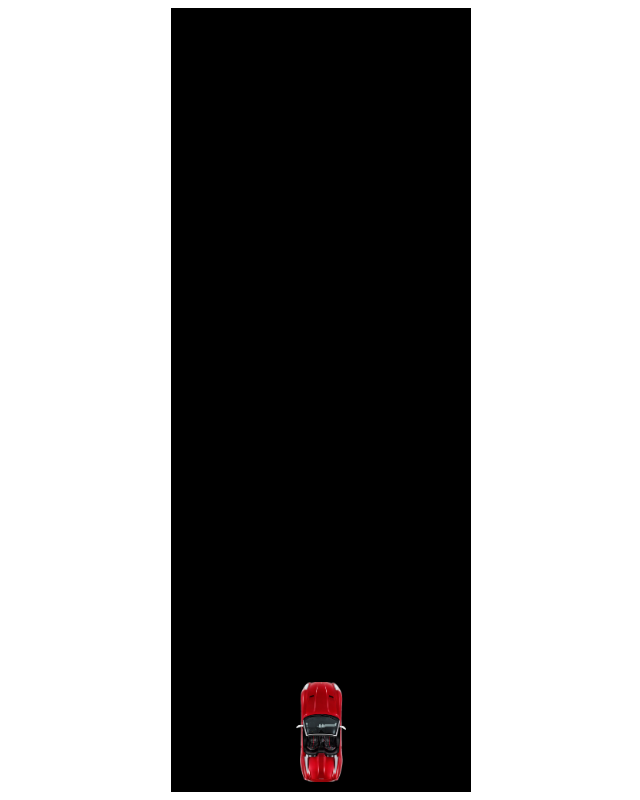
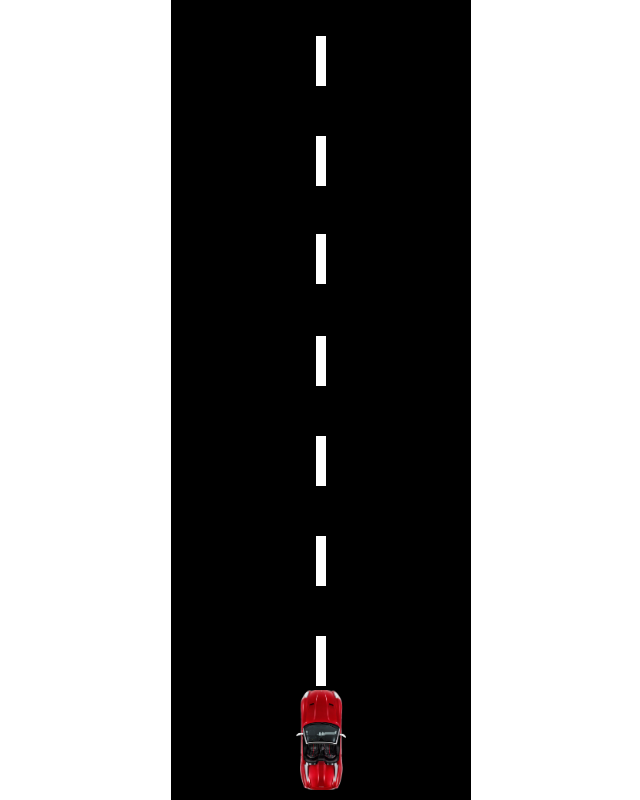
Before and after one commit to DenysAptikieiev/Need-For-JavaScript, a plain HTML site: page index.html in a window 1280 px wide. Both pictures are taken after a click on the button "Start Game". Shown: the whole page, without its empty margins (319-959 px from the left). Drawn offline with Linux system fonts and the light colour scheme.

Commit message:
added tarffic

```diff
--- a/assets/js/app.js
+++ b/assets/js/app.js
@@ -17,11 +17,58 @@ const keys = {
 const setting = {
     start: false,
     score: 0,
-    speed: 3,
+    speed: 2,
+    traffic: 3,
 }
+
+const getQuantityElements = heightElement => {
+    return Math.floor(document.documentElement.clientHeight /heightElement  + 1);
+};
+
+const moveRoad = () => {
+    let lines = document.querySelectorAll('.line');
+    lines.forEach(line => {
+        line.y += setting.speed;
+        line.style.top = `${line.y}px`;
+
+        if(line.y >= document.documentElement.clientHeight) line.y = -100;
+    });
+};
+
+const moveEnemy = () => {
+    let enemy = document.querySelectorAll('.enemy');
+    enemy.forEach(item => {
+        item.y += setting.speed / 2;
+        item.style.top = `${item.y}px`;
+        if(item.y >= document.documentElement.clientHeight) {
+            item.y = - 100 * setting.traffic;
+            item.style.left = `${Math.floor((Math.random() * (gameArea.offsetWidth - 50)))}px`;
+        }
+    });
+
+};
 
 const startGame = function() {
     start.classList.add('hide');
+
+    for (let i = 0; i < getQuantityElements(50); i++) {
+        const line = document.createElement('div');
+        line.classList.add('line');
+        line.style.top = `${(i*100)}px`;
+        line.y = i * 100;
+        gameArea.appendChild(line)
+    }
+
+    for (let i = 0; i < getQuantityElements(100 * setting.traffic); i++) {
+        const enemy = document.createElement('div');
+        enemy.classList.add('enemy');
+        enemy.y = -100 * setting.traffic * (i+1);
+        enemy.style.top = `${enemy.y}px`;
+        enemy.style.left = `${Math.floor((Math.random() * (gameArea.offsetWidth - 50)))}px`;
+        enemy.style.background = 'transparent url(assets/images/enemy2.png) center / cover no-repeat';
+        gameArea.appendChild(enemy);
+    }
+
     setting.start = true;
     gameArea.appendChild(car);
     setting.x = car.offsetLeft;
@@ -30,18 +77,19 @@ const startGame = function() {
 };
 
 const playGame = () => {
-    console.log("Play game!");
     if(setting.start) {
-        if(keys.ArrowLeft) {
+    moveRoad();
+    moveEnemy();
+        if(keys.ArrowLeft && setting.x > 0) {
             setting.x -= setting.speed;
         };
-        if(keys.ArrowRight) {
+        if(keys.ArrowRight && setting.x < gameArea.offsetWidth - car.offsetWidth) {
             setting.x += setting.speed;
         };
-        if(keys.ArrowDown) {
+        if(keys.ArrowDown && setting.y < gameArea.offsetHeight - car.offsetHeight) {
             setting.y += setting.speed;
         };
-        if(keys.ArrowUp) {
+        if(keys.ArrowUp && setting.y > 0) {
             setting.y -= setting.speed;
         };
         car.style.left = `${setting.x}px`;
--- a/assets/style/main.css
+++ b/assets/style/main.css
@@ -11,7 +11,7 @@
     overflow: hidden;
 }
 
-.red-car {
+.red-car, .enemy {
     position: absolute;
     left: 125px;
     bottom: 10px;
@@ -35,3 +35,11 @@
     height: 100px;
     background: transparent url('../images/enemy.png') center / cover no-repeat;
 }
+
+.line {
+    position: absolute;
+    width: 10px;
+    height: 50px;
+    background: #fff;
+    left: 145px;
+}
--- /dev/null
+++ b/assets/style/reset.css
@@ -0,0 +1,43 @@
+html, body, div, span, applet, object, iframe,
+h1, h2, h3, h4, h5, h6, p, blockquote, pre,
+a, abbr, acronym, address, big, cite, code,
+del, dfn, em, img, ins, kbd, q, s, samp,
+small, strike, strong, sub, sup, tt, var,
+b, u, i, center,
+dl, dt, dd, ol, ul, li,
+fieldset, form, label, legend,
+table, caption, tbody, tfoot, thead, tr, th, td,
+article, aside, canvas, details, embed,
+figure, figcaption, footer, header, hgroup,
+menu, nav, output, ruby, section, summary,
+time, mark, audio, video {
+	margin: 0;
+	padding: 0;
+	border: 0;
+	font-size: 100%;
+	font: inherit;
+	vertical-align: baseline;
+}
+/* HTML5 display-role reset for older browsers */
+article, aside, details, figcaption, figure,
+footer, header, hgroup, menu, nav, section {
+	display: block;
+}
+body {
+	line-height: 1;
+}
+ol, ul {
+	list-style: none;
+}
+blockquote, q {
+	quotes: none;
+}
+blockquote:before, blockquote:after,
+q:before, q:after {
+	content: '';
+	content: none;
+}
+table {
+	border-collapse: collapse;
+	border-spacing: 0;
+}
--- a/index.html
+++ b/index.html
@@ -2,6 +2,7 @@
     <head>
         <title>Need For JS</title>
         <link rel="stylesheet" href="assets/style/main.css">
+        <link rel="stylesheet" href="assets/style/reset.css">
     </head>
     <body>
         <div class="score"></div>
```
